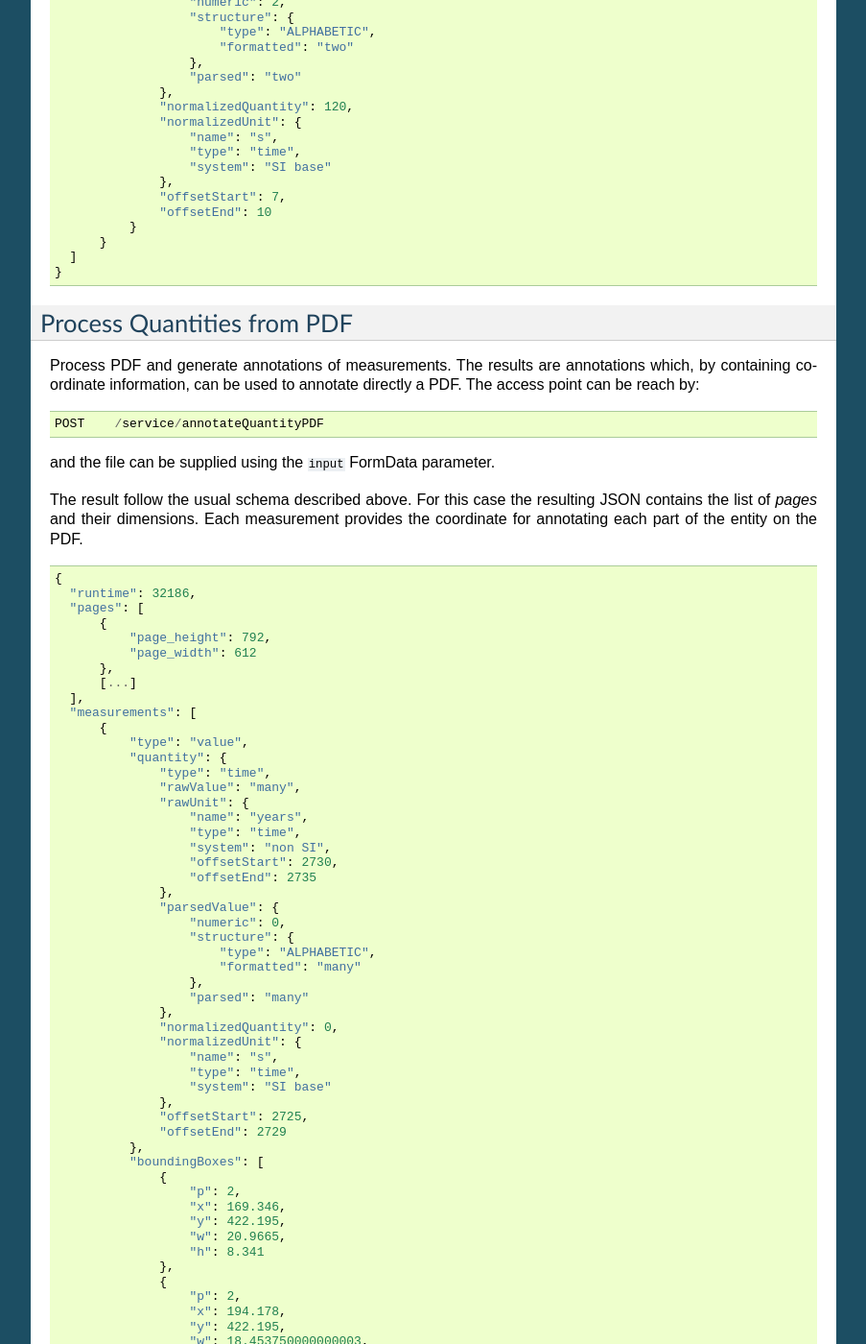
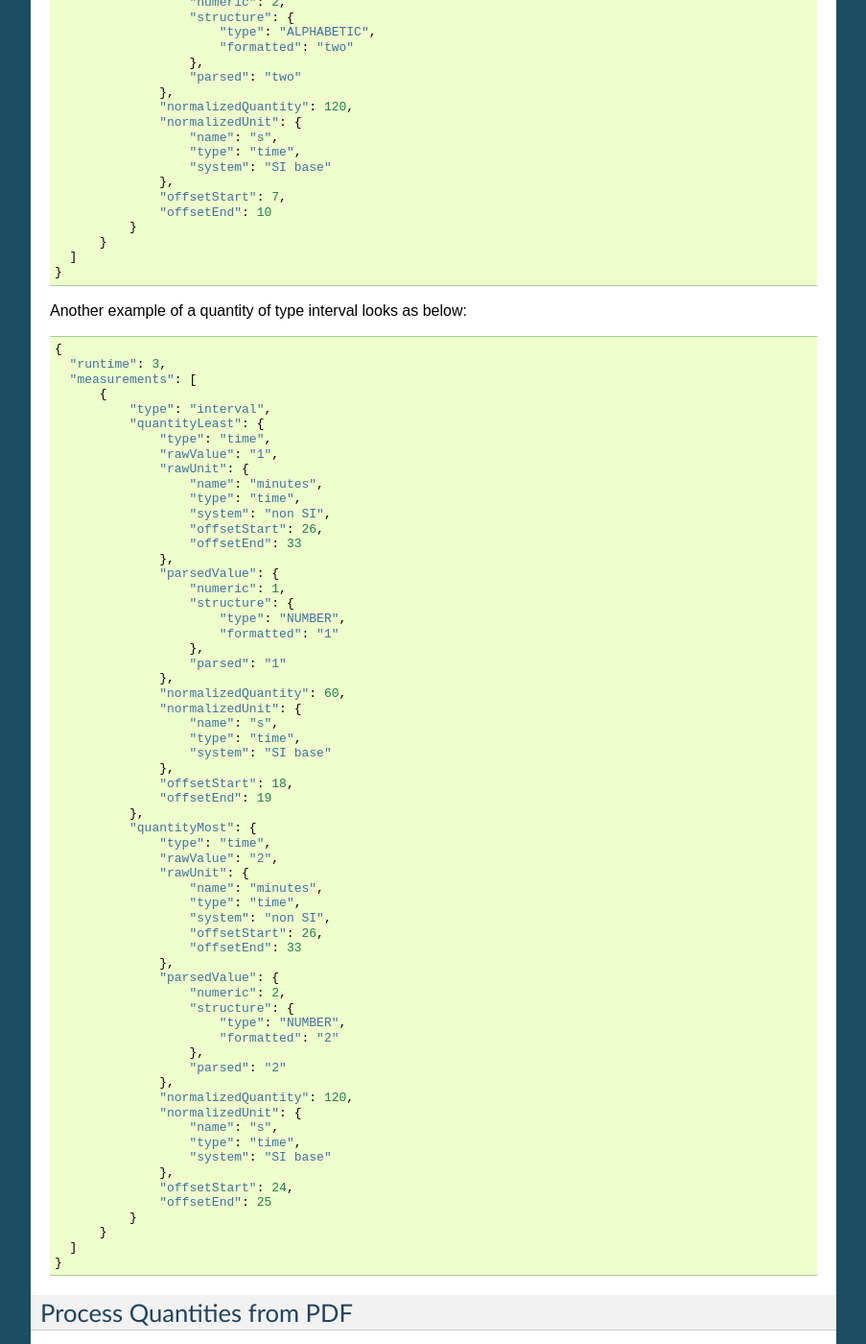
Before and after one commit to lfoppiano/grobid-quantities, a Sphinx documentation site: the page built from doc/restAPI.rst, in a window 1280 px wide and 1400 px high, scrolled down 1549 px. Shown: the whole window at 96% size, without its empty margins (198-1101 px from the left). Built offline with Sphinx 7.4.7, drawn with Linux system fonts in a browser that asks for light colours; some of the changed text lies outside the part shown.

```diff
--- a/doc/conf.py
+++ b/doc/conf.py
@@ -55,9 +55,9 @@ author = 'Patrice Lopez <patrice.lopez@science-miner.com>, Luca Foppiano <luca@f
 # built documents.
 #
 # The short X.Y version.
-version = '0.4.2'
+version = '0.5.2'
 # The full version, including alpha/beta/rc tags.
-release = '0.4.2'
+release = '0.5.2'
 
 # The language for content autogenerated by Sphinx. Refer to documentation
 # for a list of supported languages.
--- a/doc/restAPI.rst
+++ b/doc/restAPI.rst
@@ -24,19 +24,19 @@ The basic JSON structure is the following
 
 
 constituted by the following components:
- - *type* describes the measurement nature, in particular it can be ``value``, ``interval`` or ``list``. The ``quantity*`` attribute name follows the table below.
  - *quantity* represents the raw quantity
+ - *type* describes the measurement nature, in particular it can be ``value``, ``interval`` or ``list``. Depending on it, the property related to the quantity will change according to the table below.
  - *quantified* contains the quantified object/substance in both raw and normalised expression
  - *pages* provides the list of pages when processing a PDF document
 
 
-============  ==============================
-type            quantity attributes
-============  ==============================
-value           quantity
-interval        quantityLeast, quantityMost
-list            quantities
-============  ==============================
+=================  ==============================  ==============================
+Measuremen type       Quantity property name(s)      Object type
+=================  ==============================  ==============================
+value               quantity                        quantity object
+interval            quantityLeast, quantityMost     quantity objects (2)
+list                quantities                      list of quantity objects
+=================  ==============================  ==============================
 
 **Note**: ranges (``10+-3``) are represented directly as intervals (``7 to 13``) in JSON.
 
@@ -98,6 +98,71 @@ By processing our classical example ``I've lost two minutes``, it will returns a
                 },
                 "offsetStart": 7,
                 "offsetEnd": 10
+            }
+        }
+    ]
+  }
+
+Another example of a quantity of type interval looks as below:
+::
+  {
+    "runtime": 3,
+    "measurements": [
+        {
+            "type": "interval",
+            "quantityLeast": {
+                "type": "time",
+                "rawValue": "1",
+                "rawUnit": {
+                    "name": "minutes",
+                    "type": "time",
+                    "system": "non SI",
+                    "offsetStart": 26,
+                    "offsetEnd": 33
+                },
+                "parsedValue": {
+                    "numeric": 1,
+                    "structure": {
+                        "type": "NUMBER",
+                        "formatted": "1"
+                    },
+                    "parsed": "1"
+                },
+                "normalizedQuantity": 60,
+                "normalizedUnit": {
+                    "name": "s",
+                    "type": "time",
+                    "system": "SI base"
+                },
+                "offsetStart": 18,
+                "offsetEnd": 19
+            },
+            "quantityMost": {
+                "type": "time",
+                "rawValue": "2",
+                "rawUnit": {
+                    "name": "minutes",
+                    "type": "time",
+                    "system": "non SI",
+                    "offsetStart": 26,
+                    "offsetEnd": 33
+                },
+                "parsedValue": {
+                    "numeric": 2,
+                    "structure": {
+                        "type": "NUMBER",
+                        "formatted": "2"
+                    },
+                    "parsed": "2"
+                },
+                "normalizedQuantity": 120,
+                "normalizedUnit": {
+                    "name": "s",
+                    "type": "time",
+                    "system": "SI base"
+                },
+                "offsetStart": 24,
+                "offsetEnd": 25
             }
         }
     ]
```
Also changed, not shown: 4 other files.
